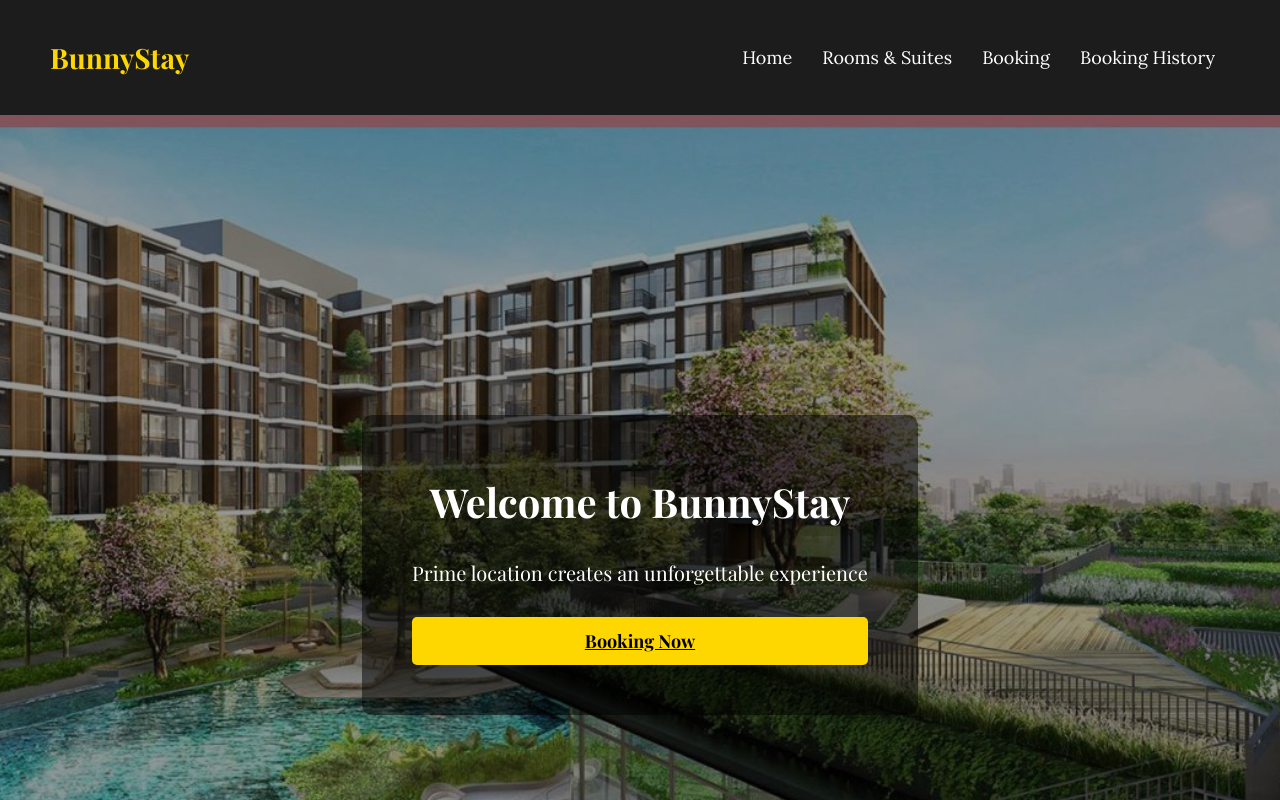
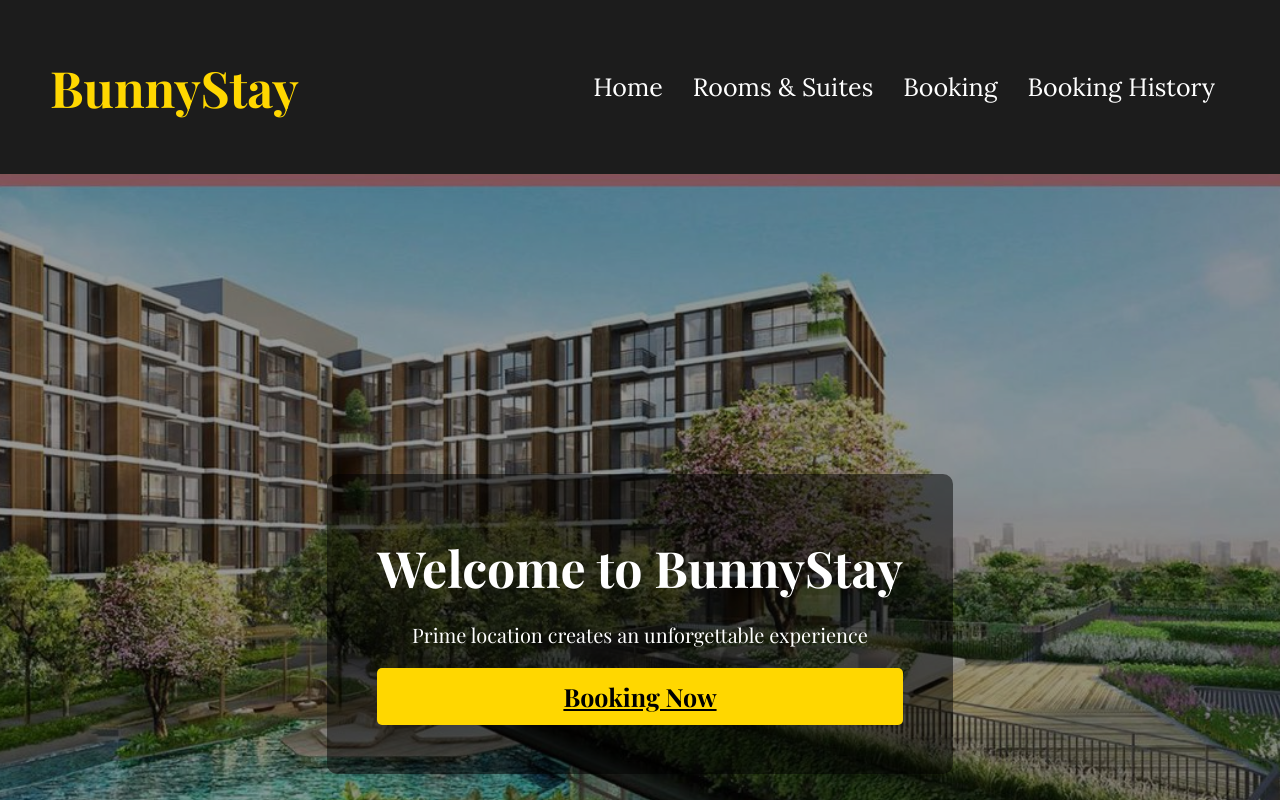
Before and after one commit to Anatthaphon/BunnyStay, a React (Create React App) app in the folder frontend/: page / in a window 1280 px wide. Shown: the top 800 px of the page. Built offline with nearby package versions, Linux system fonts and the light colour scheme.

Commit message:
comment หน้า app

```diff
--- a/frontend/src/App.css
+++ b/frontend/src/App.css
@@ -1,58 +1,63 @@
-/* ใช้ฟอนต์พรีเมียม */
+/* ใช้ฟอนต์พรีเมียมจาก Google Fonts */
 @import url('https://fonts.googleapis.com/css2?family=Playfair+Display:wght@400;700&family=Lora:wght@400;600&display=swap');
 
+/* ตั้งค่าพื้นฐานของ body */
 body {
-  font-family: 'Lora', serif;
-  margin: 0;
-  padding: 0;
-  background-color: #f8f9fa;
+  font-family: 'Lora', serif; /* ใช้ฟอนต์ Lora เป็นฟอนต์หลัก */
+  margin: 0; /* ลบระยะขอบรอบนอกของหน้าเว็บ */
+  padding: 0; /* ลบระยะขอบด้านใน */
+  background-color: #f8f9fa; /* กำหนดสีพื้นหลังเป็นสีเทาอ่อน */
 }
 
-/* ปรับ Header */
+/* ===== ส่วนของ Header (ส่วนบนของเว็บ) ===== */
 .header {
-  display: flex;
-  justify-content: space-between;
-  align-items: center;
-  padding: 20px 50px;
-  background: #1c1c1c;
-  color: white;
-  box-shadow: 0 2px 10px rgba(0, 0, 0, 0.2);
+  display: flex; /* จัดให้อยู่ในรูปแบบ Flexbox */
+  justify-content: space-between; /* จัดให้โลโก้อยู่ซ้าย และเมนูอยู่ขวา */
+  align-items: center; /* จัดให้องค์ประกอบทั้งหมดอยู่ตรงกลางแนวตั้ง */
+  padding: 20px 50px; /* กำหนดระยะห่างขอบของ header */
+  background: #1c1c1c; /* กำหนดสีพื้นหลังเป็นสีดำเทา */
+  color: white; /* กำหนดสีตัวอักษรเป็นสีขาว */
+  box-shadow: 0 2px 10px rgba(0, 0, 0, 0.2); /* เพิ่มเงาให้ Header */
 }
 
+/* โลโก้ของเว็บไซต์ */
 .logo {
-  font-size: 28px;
-  font-family: 'Playfair Display', serif;
-  font-weight: bold;
-  color: gold;
+  font-size: 50px; /* กำหนดขนาดตัวอักษร */
+  font-family: 'Playfair Display', serif; /* ใช้ฟอนต์ที่ให้ความรู้สึกหรูหรา */
+  font-weight: bold; /* ทำให้ตัวอักษรหนา */
+  color: gold; /* กำหนดสีตัวอักษรเป็นสีทอง */
 }
 
+/* สไตล์ของเมนูนำทาง */
 .navbar a {
-  margin: 0 15px;
-  text-decoration: none;
-  color: white;
-  font-size: 18px;
-  transition: color 0.3s ease;
+  margin: 0 15px; /* กำหนดระยะห่างระหว่างลิงก์ */
+  text-decoration: none; /* เอาเส้นใต้ของลิงก์ออก */
+  color: white; /* กำหนดสีตัวอักษรเป็นสีขาว */
+  font-size: 25px; /* กำหนดขนาดตัวอักษร */
+  transition: color 0.3s ease; /* เพิ่มเอฟเฟกต์เปลี่ยนสีแบบนุ่มนวล */
 }
 
+/* เปลี่ยนสีของเมนูเมื่อเอาเมาส์ไปวาง */
 .navbar a:hover {
-  color: gold;
+  color: gold; /* เปลี่ยนสีเป็นสีทอง */
 }
 
-/* ปรับ Hero Section */
+/* ===== ส่วนของ Hero Section (ภาพพื้นหลังใหญ่) ===== */
 .hero {
-  background-image: url("./assets/mori-haus-bg.jpg");
-  height: 900px;
+  background-image: url("./assets/mori-haus-bg.jpg"); /* ใช้ภาพเป็นพื้นหลัง */
+  height: 900px; /* กำหนดความสูงของ Hero Section */
   display: flex;
   flex-direction: column;
-  justify-content: center;
-  align-items: center;
-  text-align: center;
-  color: white;
-  background-size: cover;
-  background-position: center;
-  position: relative;
+  justify-content: center; /* จัดให้เนื้อหาอยู่ตรงกลางแนวตั้ง */
+  align-items: center; /* จัดให้อยู่ตรงกลางแนวนอน */
+  text-align: center; /* จัดข้อความให้อยู่ตรงกลาง */
+  color: white; /* กำหนดสีตัวอักษรเป็นสีขาว */
+  background-size: cover; /* ปรับภาพให้เต็มพื้นที่ */
+  background-position: center; /* จัดให้ภาพอยู่ตรงกลาง */
+  position: relative; /* ใช้สำหรับเลเยอร์พื้นหลัง */
 }
 
+/* ใส่เลเยอร์มืดเพื่อให้ข้อความอ่านง่ายขึ้น */
 .hero::before {
   content: "";
   position: absolute;
@@ -60,67 +65,75 @@ body {
   left: 0;
   width: 100%;
   height: 100%;
-  background: rgba(0, 0, 0, 0.4);
+  background: rgba(0, 0, 0, 0.4); /* ใส่สีดำโปร่งแสงทับ */
 }
 
+/* กล่องที่ครอบข้อความใน Hero */
 .hero-content {
   position: relative;
-  z-index: 2;
-  background: rgba(0, 0, 0, 0.5);
-  padding: 50px;
-  border-radius: 10px;
-  font-family: 'Playfair Display', serif;
+  z-index: 2; /* ทำให้กล่องอยู่ด้านหน้า */
+  background: rgba(0, 0, 0, 0.5); /* ใส่พื้นหลังโปร่งแสงให้ข้อความ */
+  padding: 50px; /* เพิ่มพื้นที่ขอบรอบ */
+  border-radius: 10px; /* ทำให้มุมโค้งมน */
+  font-family: 'Playfair Display', serif; /* ใช้ฟอนต์หรูหรา */
   display: flex;
   flex-direction: column;
-  justify-content: space-between; /* จัดให้มีระยะห่างเท่ากัน */
-  height: 200px; /* กำหนดความสูงของ container เพื่อให้มีระยะห่างเท่ากัน */
+  justify-content: space-between; /* จัดให้มีระยะห่างระหว่างข้อความเท่าๆ กัน */
+  height: 200px; /* กำหนดความสูงของกล่อง */
 }
 
+/* จัดข้อความแต่ละบรรทัดให้มีระยะห่างเท่ากัน */
 .hero-content h1, .hero-content p, .hero-content .contact {
   margin: 0; /* เอาระยะห่างด้านบนและล่างออก */
-  padding: 10px 0; /* เพิ่มระยะห่างระหว่างข้อความ */
+  padding: 10px 0; /* เพิ่มระยะห่างระหว่างบรรทัด */
 }
 
+/* สไตล์ของหัวข้อหลัก */
 .hero-content h1 {
-  font-size: 40px;
+  font-size: 50px; /* ขนาดตัวอักษรใหญ่ */
 }
 
+/* สไตล์ของข้อความรายละเอียด */
 .hero-content p {
-  font-size: 20px;
+  font-size: 20px; /* ขนาดตัวอักษรกลาง */
 }
 
+/* สไตล์ของข้อมูลติดต่อ */
 .hero-content .contact {
   font-size: 18px;
   font-weight: bold;
 }
 
+/* ปุ่มจอง */
 .book-btn {
-  background-color: gold;
-  color: black;
-  border: none;
-  padding: 12px 20px;
-  border-radius: 5px;
-  cursor: pointer;
-  font-size: 18px;
+  background-color: gold; /* กำหนดสีพื้นหลังเป็นสีทอง */
+  color: black; /* กำหนดสีตัวอักษรเป็นสีดำ */
+  border: none; /* เอาเส้นขอบออก */
+  padding: 12px 20px; /* กำหนดขนาดของปุ่ม */
+  border-radius: 5px; /* ทำให้มุมของปุ่มโค้งมน */
+  cursor: pointer; /* เปลี่ยนเมาส์เป็นรูปมือเมื่อชี้ที่ปุ่ม */
+  font-size: 25px;
   font-weight: bold;
 }
 
+/* เปลี่ยนสีปุ่มเมื่อเอาเมาส์ไปวาง */
 .book-btn:hover {
-  background-color: #e6b800;
+  background-color: #e6b800; /* ทำให้สีทองเข้มขึ้น */
 }
 
-/* ปรับฟอร์มจอง */
+/* ===== ส่วนของฟอร์มจอง (Booking Form) ===== */
 .booking-form {
   display: flex;
-  justify-content: center;
-  gap: 10px;
-  margin: 40px;
+  justify-content: center; /* จัดให้อยู่กึ่งกลาง */
+  gap: 10px; /* กำหนดระยะห่างระหว่างช่องฟอร์ม */
+  margin: 40px; /* เพิ่มระยะห่างด้านนอกของฟอร์ม */
 }
 
+/* สไตล์ของช่องกรอกข้อมูล */
 .booking-form input,
 .booking-form select {
-  padding: 12px;
-  border: 1px solid #ccc;
-  border-radius: 5px;
-  font-size: 16px;
+  padding: 12px; /* กำหนดระยะห่างภายในช่องกรอก */
+  border: 1px solid #ccc; /* กำหนดเส้นขอบสีเทาอ่อน */
+  border-radius: 5px; /* ทำให้มุมโค้งมน */
+  font-size: 16px; /* กำหนดขนาดตัวอักษร */
 }
--- a/frontend/src/App.js
+++ b/frontend/src/App.js
@@ -1,27 +1,43 @@
 import React, { useState } from "react";
 import { BrowserRouter as Router, Route, Routes, Link } from "react-router-dom";
-import Login from "./Login";
-import RoomList from "./components/RoomList";
-import Contact from "./pages/Contact"; // นำเข้าหน้า Contact
-import BookingHistory from "./pages/BookingHistory";
-import RoomDetails from "./components/RoomDetails";
-import "./App.css"; // นำเข้าไฟล์ CSS
+import Login from "./Login"; // นำเข้าไฟล์ Login สำหรับเข้าสู่ระบบ
+import RoomList from "./components/RoomList"; // นำเข้าหน้ารายการห้องพัก
+import Contact from "./pages/Contact"; // นำเข้าหน้าติดต่อ/จองห้องพัก
+import BookingHistory from "./pages/BookingHistory"; // นำเข้าประวัติการจองห้องพัก
+import RoomDetails from "./components/RoomDetails"; // นำเข้าหน้ารายละเอียดห้องพัก
+import "./App.css"; // นำเข้าไฟล์ CSS สำหรับตกแต่งเว็บ
 
 function App() {
+  // สร้าง state เก็บห้องที่ถูกเลือก
   const [selectedRoom, setSelectedRoom] = useState(null);
-  const [user, setUser] = useState(null); // สถานะสำหรับเก็บข้อมูลผู้ใช้
+
+  // สร้าง state เก็บข้อมูลผู้ใช้ (เช่น บัญชีที่ล็อกอิน)
+  const [user, setUser] = useState(null);
 
   return (
     <Router>
       <div>
-        <Header />
+        <Header /> {/* แสดง Header */}
         <Routes>
+          {/* เส้นทางหน้าหลัก */}
           <Route path="/" element={<Home selectedRoom={selectedRoom} />} />
+
+          {/* เส้นทางไปหน้ารายการห้องพัก และส่งฟังก์ชัน setSelectedRoom ไปด้วย */}
           <Route path="/rooms" element={<RoomList setSelectedRoom={setSelectedRoom} />} />
+
+          {/* เส้นทางไปหน้าติดต่อ (ใช้เป็นหน้าจองห้องพัก) */}
           <Route path="/contact" element={<Contact />} />
-          {/* ส่งข้อมูลผู้ใช้ไปยัง BookingHistory */}
-          <Route path="/bookings" element={user ? <BookingHistory user={user} /> : <Login setUser={setUser} />} />
+
+          {/* เส้นทางไปหน้าประวัติการจอง ถ้ายังไม่ล็อกอินให้ไปหน้า Login */}
+          <Route
+            path="/bookings"
+            element={user ? <BookingHistory user={user} /> : <Login setUser={setUser} />}
+          />
+
+          {/* เส้นทางไปหน้าเข้าสู่ระบบ โดยส่งฟังก์ชัน setUser เพื่ออัปเดตข้อมูลผู้ใช้ */}
           <Route path="/login" element={<Login setUser={setUser} />} />
+
+          {/* เส้นทางไปหน้ารายละเอียดห้องพัก */}
           <Route path="/room-details" element={<RoomDetails />} />
         </Routes>
       </div>
@@ -29,11 +45,13 @@ function App() {
   );
 }
 
+// ฟังก์ชัน Header แสดงแถบเมนูด้านบน
 function Header() {
   return (
     <header className="header">
-      <h1 className="logo">BunnyStay</h1>
+      <h1 className="logo">BunnyStay</h1> {/* แสดงโลโก้หรือชื่อเว็บ */}
       <nav className="navbar">
+        {/* ลิงก์ไปยังแต่ละหน้า */}
         <Link to="/">Home</Link>
         <Link to="/rooms">Rooms & Suites</Link>
         <Link to="/contact">Booking</Link>
@@ -43,6 +61,7 @@ function Header() {
   );
 }
 
+// ฟังก์ชัน Home เป็นหน้าแรกของเว็บ
 function Home({ selectedRoom }) {
   return (
     <div className="home-page">
@@ -50,11 +69,15 @@ function Home({ selectedRoom }) {
         <div className="hero-content">
           <h1>Welcome to BunnyStay</h1>
           <p>Prime location creates an unforgettable experience</p>
+
+          {/* ถ้ามีห้องที่ถูกเลือก จะแสดงรายละเอียดห้องที่เลือก */}
           {selectedRoom && (
             <p className="selected-room">
               🏨 You selected: {selectedRoom.name} ({selectedRoom.price})
             </p>
           )}
+
+          {/* ปุ่มลิงก์ไปหน้าจองห้องพัก */}
           <Link to="/contact" className="book-btn">Booking Now</Link>
         </div>
       </section>
```
